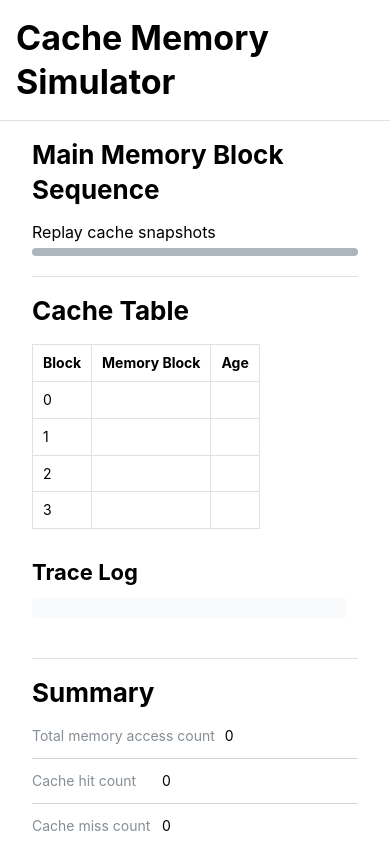
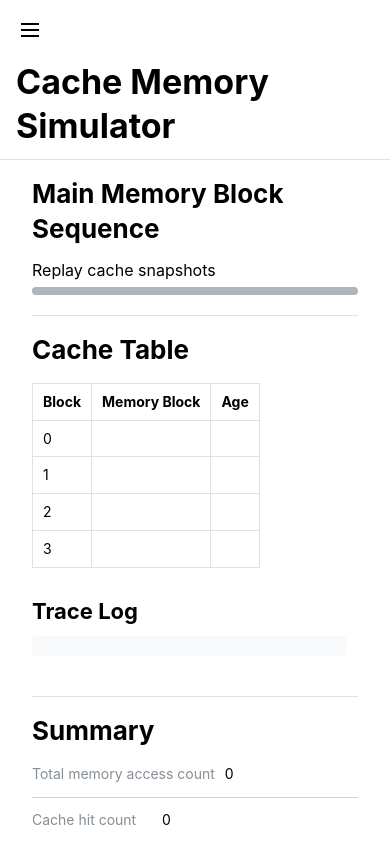
Before and after one commit to seoyunnie/csarch2-simulation-project, a React (Vite) app: page / in a window 390 px wide. Shown: the top 842 px of the page. Built offline with nearby package versions, Linux system fonts and the light colour scheme.

Commit message:
Add mobile support

```diff
--- a/src/app.tsx
+++ b/src/app.tsx
@@ -1,6 +1,19 @@
-import { AppShell, Button, Container, Divider, NumberInput, Select, Stack, TextInput, Title } from "@mantine/core";
+import {
+  AppShell,
+  Burger,
+  Button,
+  Container,
+  Divider,
+  Group,
+  NumberInput,
+  Select,
+  Stack,
+  TextInput,
+  Title,
+} from "@mantine/core";
 import { useForm } from "@mantine/form";
 import { PlayIcon } from "@phosphor-icons/react";
+import { useDisclosure } from "@mantine/hooks";
 import { type JSX, useState } from "react";
 
 import { CacheTable } from "./components/cache-table.tsx";
@@ -90,10 +103,19 @@ export function App(): JSX.Element {
     totalAccessTime: currSnapshot?.totalAccessTime ?? 0,
   } satisfies SimulationSummaryProps;
 
+  const [isConfigOpened, { toggle: handleConfigToggle }] = useDisclosure();
   return (
-    <AppShell header={{ height: "100%" }} mode="static" navbar={{ width: 400, breakpoint: "sm" }} padding="md">
+    <AppShell
+      header={{ height: { base: "10rem", xs: "5rem" } }}
+      navbar={{ width: 400, breakpoint: "sm", collapsed: { mobile: !isConfigOpened } }}
+      padding="md"
+    >
       <AppShell.Header p="md">
-        <Title>Cache Memory Simulator</Title>
+        <Group h="100%">
+          <Burger hiddenFrom="sm" onClick={handleConfigToggle} opened={isConfigOpened} size="sm" />
+
+          <Title>Cache Memory Simulator</Title>
+        </Group>
       </AppShell.Header>
 
       <AppShell.Navbar p="md">
```
